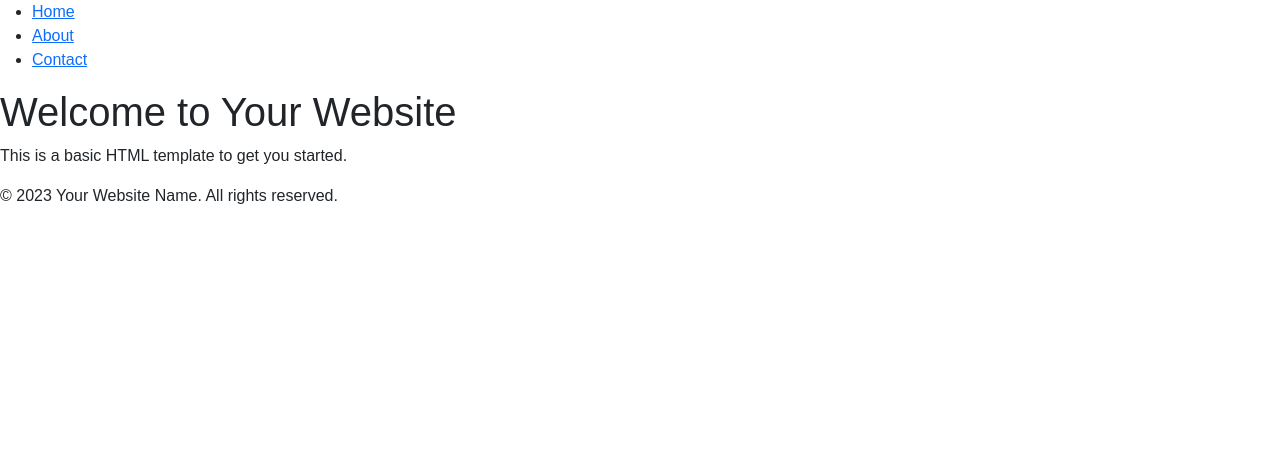
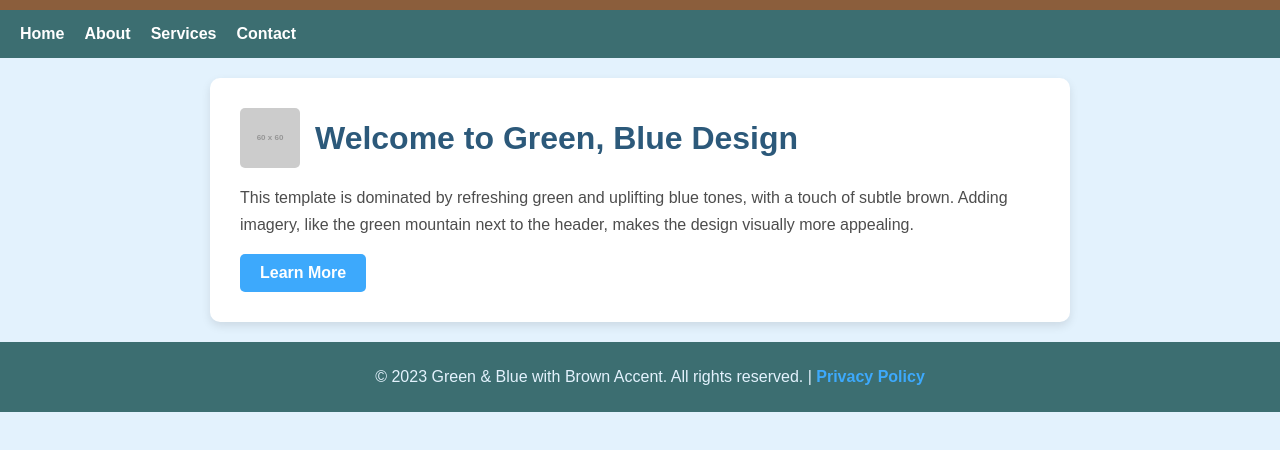
Before and after one commit to allan-trachtenberg-goto/allan-trachtenberg-goto.github.io, a plain HTML site: page index.html in a window 1280 px wide. Drawn offline with nearby package versions, Linux system fonts and the light colour scheme; placeholder pictures from the web are drawn by us.

Commit message:
change of template

```diff
--- a/index.html
+++ b/index.html
@@ -4,37 +4,140 @@
 <head>
   <meta charset="UTF-8">
   <meta name="viewport" content="width=device-width, initial-scale=1.0">
-  <meta name="description" content="Your description here">
-  <meta name="author" content="Your name here">
-  <title>Your Website Title</title>
+  <meta name="description" content="Green, Blue, and Subtle Brown Themed Website">
+  <meta name="author" content="Your Name">
+  <title>Green, Blue, with a Touch of Brown</title>
 
-  <!-- Link to CSS stylesheet -->
-  <link rel="stylesheet" href="styles.css">
-
-  <!-- Favicon -->
-  <link rel="icon" href="favicon.ico" type="image/x-icon">
-
-  <!-- Add any external libraries or frameworks if needed -->
-  <link rel="stylesheet" href="https://cdnjs.cloudflare.com/ajax/libs/bootstrap/5.3.0/css/bootstrap.min.css">
-
-  <!-- Optional: Add custom styles here -->
+  <!-- Inline CSS -->
   <style>
-    /* Inline CSS for quick styling */
+    /* General Page Styling */
     body {
       font-family: Arial, sans-serif;
       margin: 0;
       padding: 0;
+      background-color: #e3f2fd; /* Light Blue Background */
+      color: #333333; /* Neutral Dark Gray Text */
+    }
+
+    /* Top Accent Bar (Subtle Brown) */
+    .top-accent {
+      background-color: #8b5e3c; /* Medium Brown (Earthy Feel) */
+      height: 10px;
+      width: 100%;
+    }
+
+    /* Header Styling */
+    header {
+      background-color: #3c6e71; /* Muted Forest Green (Header Background) */
+      color: #ffffff; /* White Header Text */
+      padding: 15px 20px;
+    }
+
+    header nav ul {
+      list-style: none;
+      display: flex;
+      padding: 0;
+      margin: 0;
+    }
+
+    header nav ul li {
+      margin-right: 20px;
+    }
+
+    header nav ul li a {
+      color: #ffffff; /* White Links */
+      text-decoration: none;
+      font-weight: bold;
+    }
+
+    header nav ul li a:hover {
+      text-decoration: underline;
+    }
+
+    /* Main Content Styling */
+    main {
+      background-color: #ffffff; /* Pure White Background */
+      padding: 30px;
+      margin: 20px auto;
+      border-radius: 10px;
+      box-shadow: 0 4px 10px rgba(0, 0, 0, 0.1); /* Slight Shadow for Depth */
+      width: 90%;
+      max-width: 800px;
+    }
+
+    /* Green Mountain Image and Header Alignment */
+    .header-img-container {
+      display: flex;
+      align-items: center;
+      gap: 15px;
+    }
+
+    .header-img-container img {
+      width: 60px; /* Adjust image size as needed */
+      height: auto;
+      border-radius: 5px; /* Add rounded corners to the image if desired */
+    }
+
+    main h1 {
+      color: #2c597a; /* Navy Blue for Headings */
+      margin: 0; /* Remove default margin */
+    }
+
+    main p {
+      color: #4d4d4d; /* Neutral Dark Gray for Paragraphs */
+      line-height: 1.7;
+    }
+
+    /* Buttons */
+    .btn {
+      display: inline-block;
+      background-color: #3da9fc; /* Vibrant Sky Blue */
+      color: #ffffff; /* White Button Text */
+      padding: 10px 20px;
+      text-decoration: none;
+      font-weight: bold;
+      border-radius: 5px;
+      transition: all 0.3s ease;
+    }
+
+    .btn:hover {
+      background-color: #2c597a; /* Dark Navy Blue */
+    }
+
+    /* Footer Styling */
+    footer {
+      background-color: #3c6e71; /* Forest Green (Consistent with Header) */
+      color: #e3f2fd; /* Light Blue Text in Footer */
+      text-align: center;
+      padding: 10px;
+      position: relative;
+      bottom: 0;
+      width: 100%;
+    }
+
+    footer a {
+      color: #3da9fc; /* Sky Blue Links */
+      text-decoration: none;
+      font-weight: bold;
+    }
+
+    footer a:hover {
+      text-decoration: underline;
     }
   </style>
 </head>
 
 <body>
+  <!-- Top Brown Accent -->
+  <div class="top-accent"></div>
+
   <!-- Header Section -->
   <header>
     <nav>
       <ul>
         <li><a href="#">Home</a></li>
         <li><a href="#">About</a></li>
+        <li><a href="#">Services</a></li>
         <li><a href="#">Contact</a></li>
       </ul>
     </nav>
@@ -42,20 +145,22 @@
 
   <!-- Main Content Section -->
   <main>
-    <h1>Welcome to Your Website</h1>
-    <p>This is a basic HTML template to get you started.</p>
+    <div class="header-img-container">
+      <!-- Mountain Image -->
+      <img src="https://via.placeholder.com/60x60.png?text=Mountain" alt="Green Mountain">
+      <!-- Main Heading -->
+      <h1>Welcome to Green, Blue Design</h1>
+    </div>
+    <p>
+      This template is dominated by refreshing green and uplifting blue tones, with a touch of subtle brown. Adding imagery, like the green mountain next to the header, makes the design visually more appealing.
+    </p>
+    <a href="#" class="btn">Learn More</a>
   </main>
 
   <!-- Footer Section -->
   <footer>
-    <p>&copy; 2023 Your Website Name. All rights reserved.</p>
+    <p>&copy; 2023 Green & Blue with Brown Accent. All rights reserved. | <a href="#">Privacy Policy</a></p>
   </footer>
-
-  <!-- Add your JavaScript here -->
-  <script src="script.js"></script>
-
-  <!-- Optional: External JavaScript libraries -->
-  <script src="https://cdnjs.cloudflare.com/ajax/libs/bootstrap/5.3.0/js/bootstrap.bundle.min.js"></script>
 </body>
 
 </html>
```
